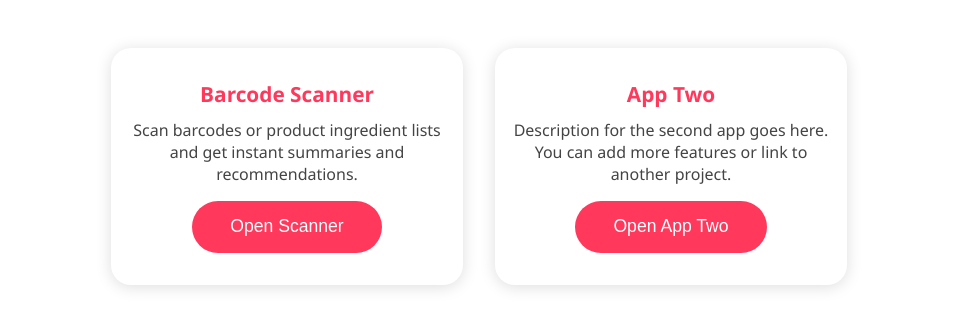
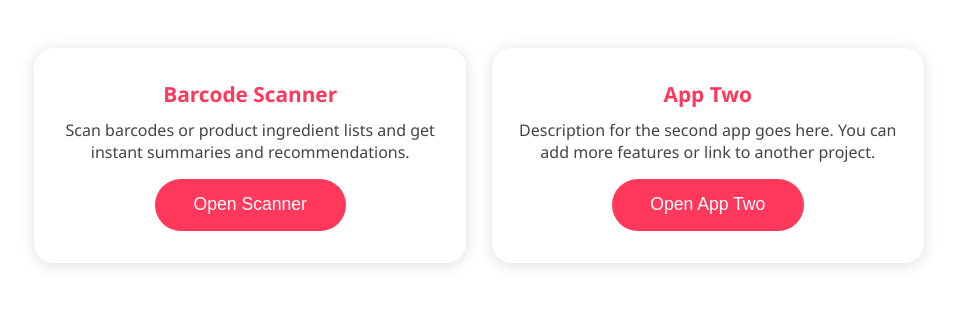
Before and after one commit to itssoumyadeep/barcode_project, a Django app: template scanner/templates/index.html in a window 1280 px wide. Shown: the part 146-474 px from the top of the page, without its empty margins (161-1118 px from the left). Run offline with Django 3.2, Linux system fonts and the light colour scheme; the template is opened without the code that fills it, so the values that code supplies are empty.

Commit message:
added whitenoise

```diff
--- a/requirements.txt
+++ b/requirements.txt
@@ -35,4 +35,4 @@ typing-inspection==0.4.1
 typing_extensions==4.14.0
 uritemplate==4.2.0
 urllib3==2.4.0
-whitenoise
+whitenoise==6.9.0
--- a/scanner/static/scanner/style.css
+++ b/scanner/static/scanner/style.css
@@ -81,13 +81,14 @@ body {
 .dashboard {
   display: flex;
   flex-direction: row;
-  gap: 2em;
+  gap: 2vw;
   max-width: 900px;
   margin: 2em auto;
   padding: 1em;
   justify-content: center;
   flex-wrap: wrap;
 }
+
 .card {
   background: #fff;
   border-radius: 20px;
@@ -97,10 +98,10 @@ body {
   flex-direction: column;
   align-items: center;
   transition: box-shadow 0.2s;
-  width: 100%;
-  max-width: 320px;
-  min-width: 220px;
+  width: 48%;
+  min-width: 140px;
   margin-bottom: 1em;
+  box-sizing: border-box;
 }
 .card:hover {
   box-shadow: 0 4px 24px #0003;
@@ -133,15 +134,16 @@ body {
 }
 
 /* Responsive for mobile */
-@media (max-width: 900px) {
+@media (max-width: 600px) {
   .dashboard {
-    flex-direction: column;
-    gap: 1.5em;
-    align-items: center;
+    gap: 2vw;
+    padding: 0.5em;
   }
   .card {
-    max-width: 95vw;
-    min-width: unset;
+    width: 48%;
+    max-width: 100vw;
+    min-width: 140px;
+    padding: 1.2em 0.5em;
   }
 }
 @media (max-width: 600px) {
```
